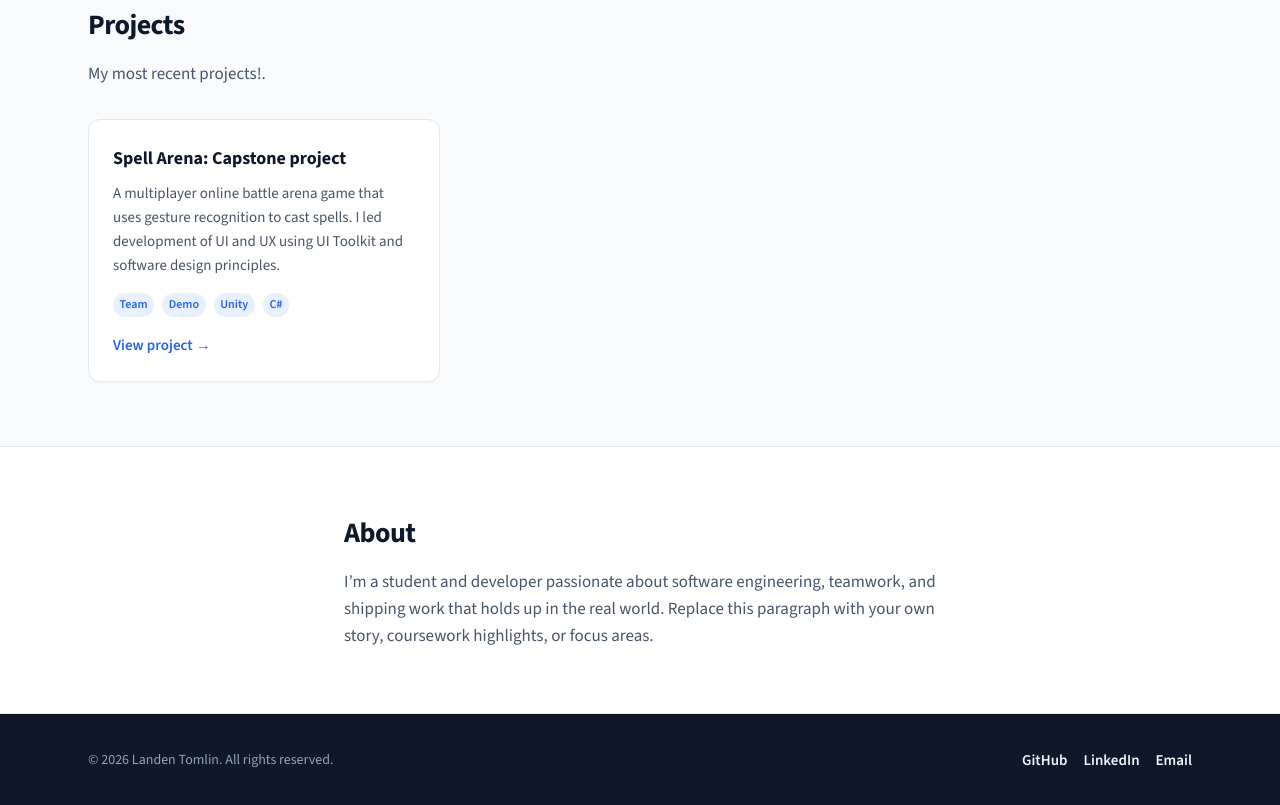
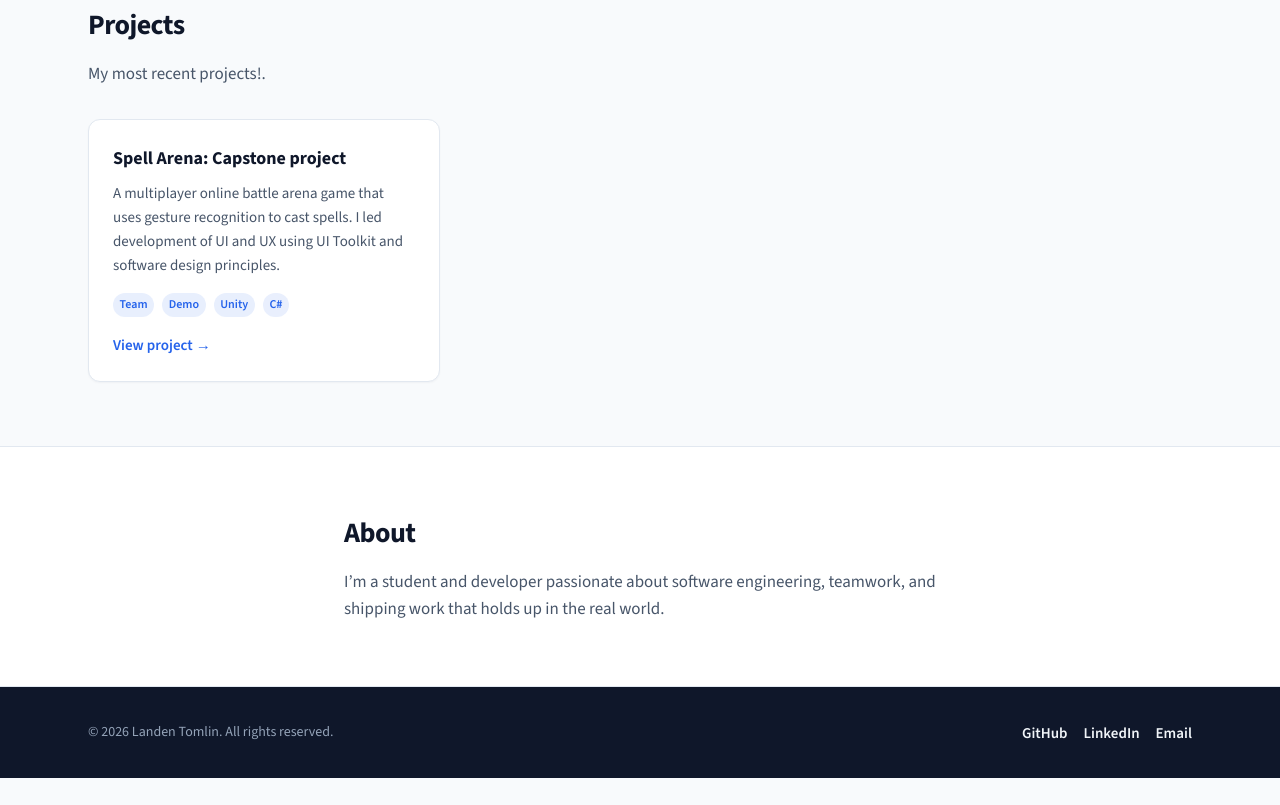
Before and after one commit to tomlinl1/Portfolio, a website built with Vite: page index.html in a window 1280 px wide. Shown: the part 535-1340 px from the top of the page. After the commit the page ends 1313 px from the top, so only its background shows below. Built offline with nearby package versions, Linux system fonts and the light colour scheme.

Commit message:
fixing goofy mistakes

```diff
--- a/index.html
+++ b/index.html
@@ -60,7 +60,7 @@
         <h2 class="section__title">About</h2>
         <p class="prose">
           I’m a student and developer passionate about software engineering, teamwork, and shipping work that holds
-          up in the real world. Replace this paragraph with your own story, coursework highlights, or focus areas.
+          up in the real world.
         </p>
       </div>
     </section>
```
